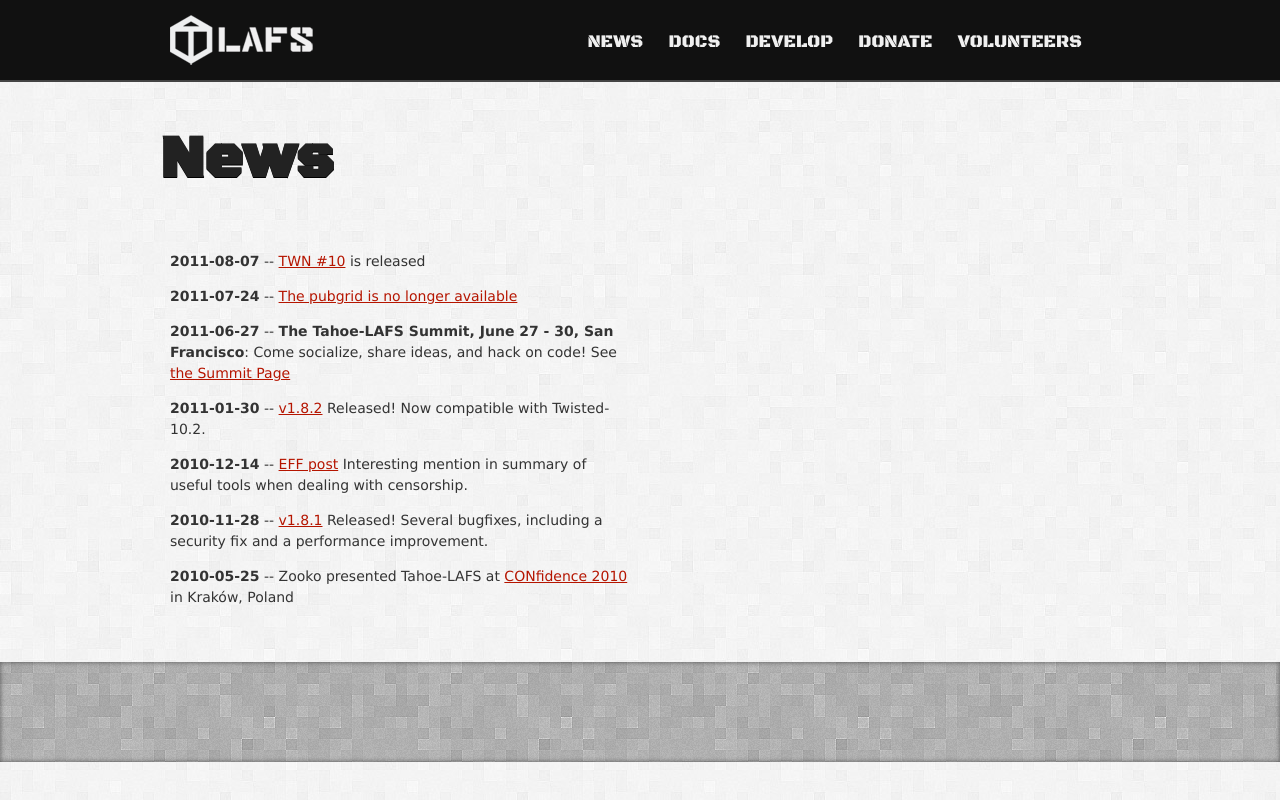
After one commit to sirvaliance/Tahoe-LAFS-Website, a Django app: page /news/ in a window 1280 px wide. The commit adds this page. Run offline with Django 3.2, Linux system fonts and the light colour scheme; some libraries are stand-ins or nearby versions.

Commit message:
Updated links on the main page to a new temp news page.  Also added profile images for the volunteers and displayed them on the main page.

```diff
--- a/tahoe/home/views.py
+++ b/tahoe/home/views.py
@@ -4,3 +4,7 @@
 def index(request):
     return render_to_response("main.html",
                               context_instance=RequestContext(request))
+
+def news(request):
+    return render_to_response("news.html",
+                              context_instance=RequestContext(request))
--- a/tahoe/static/css/style.css
+++ b/tahoe/static/css/style.css
@@ -23,6 +23,11 @@
 
 a {
 	color: #b51500;
+}
+
+p {
+	font-size: 14px;
+	line-height: 1.5em;
 }
 
 .clear {
@@ -137,6 +142,13 @@
 }
 
 
+#volunteers_imgs img {
+	float: left;
+	padding: 10px;
+}
+
+
+
 #footer_wrap {
 	margin-top: 40px;
 	background-color: #111;
--- a/tahoe/templates/base.html
+++ b/tahoe/templates/base.html
@@ -14,12 +14,12 @@
 	<div id="header_wrap">
 		<div id="header" class="container_12">
 			<div id="logo" class="grid_2">
-				<img src="{{ STATIC_URL }}img/logo-new-s.png" />
+				<a href="/"><img src="{{ STATIC_URL }}img/logo-new-s.png" /></a>
 			</div>
 			<div id="menu" class="grid_10">
 				<div id="main_menu">
 					<ul>
-						<li><a href="">NEWS</a></li>
+						<li><a href="/news/">NEWS</a></li>
 						<li><a href="">DOCS</a></li>
 						<li><a href="">DEVELOP</a></li>
 						<li><a href="">DONATE</a></li>
--- /dev/null
+++ b/tahoe/templates/news.html
@@ -0,0 +1,25 @@
+{% extends 'base.html' %}
+
+{% block head %}
+{% endblock %}
+
+{% block main %}
+{% endblock %}
+
+{% block content %}
+<h1>News</h1>
+<div class="grid_6">
+	 <p><b>2011-08-07</b> -- <a href="http://tahoe-lafs.org/~zooko/TWN10.html">TWN #10</a> is released</p>
+					<p><b>2011-07-24</b> -- <a href="http://tahoe-lafs.org/pipermail/tahoe-dev/2011-July/006572.html">The pubgrid is no longer available</a></p>
+					<p><b>2011-06-27</b> -- <b>The Tahoe-LAFS Summit, June 27 - 30, San Francisco</b>: Come socialize, share ideas, and hack on code!  See <a href="http://tahoe-lafs.org/trac/tahoe-lafs/wiki/Summit">the Summit Page</a>
+					<p><b>2011-01-30</b> -- <a href="http://tahoe-lafs.org/pipermail/tahoe-dev/2011-January/006012.html">v1.8.2</a> Released! Now compatible with Twisted-10.2.
+					<p><b>2010-12-14</b> -- <a href="http://www.eff.org/deeplinks/2010/12/constructive-direct-action-against-censorship">EFF post</a> Interesting mention in summary of useful tools when dealing with censorship.
+			<p><b>2010-11-28</b> -- <a href="http://tahoe-lafs.org/pipermail/tahoe-dev/2010-November/005674.html">v1.8.1</a> Released! Several bugfixes, including a security fix and a performance improvement.
+					<p><b>2010-05-25</b> -- Zooko presented Tahoe-LAFS at <a href="http://2010.confidence.org.pl/lang-pref/en/">CONfidence 2010</a> in Kraków, Poland</p>
+
+</div>
+<div class="clear"></div>
+
+
+
+{% endblock %}
--- a/tahoe/urls.py
+++ b/tahoe/urls.py
@@ -6,6 +6,7 @@
 
 urlpatterns = patterns('',
     url(r'^$', 'home.views.index', name='home'),
+	url(r'^news/$', 'home.views.news', name='news'),
     # Examples:
     # url(r'^$', 'tahoe.views.home', name='home'),
     # url(r'^tahoe/', include('tahoe.foo.urls')),
```
Also changed, not shown: tahoe/templates/main.html (+42 -0 lines), tahoe/static/img/photos/davidsarah.png (added), tahoe/static/img/photos/francois.png (added), tahoe/static/img/photos/frederic.png (added), tahoe/static/img/photos/kevan.png (added), tahoe/static/img/photos/marlowe.png (added), tahoe/static/img/photos/secor.png (added), tahoe/static/img/photos/tooley.png (added), tahoe/static/img/photos/warner.png (added), tahoe/static/img/photos/zooko.png (added).
